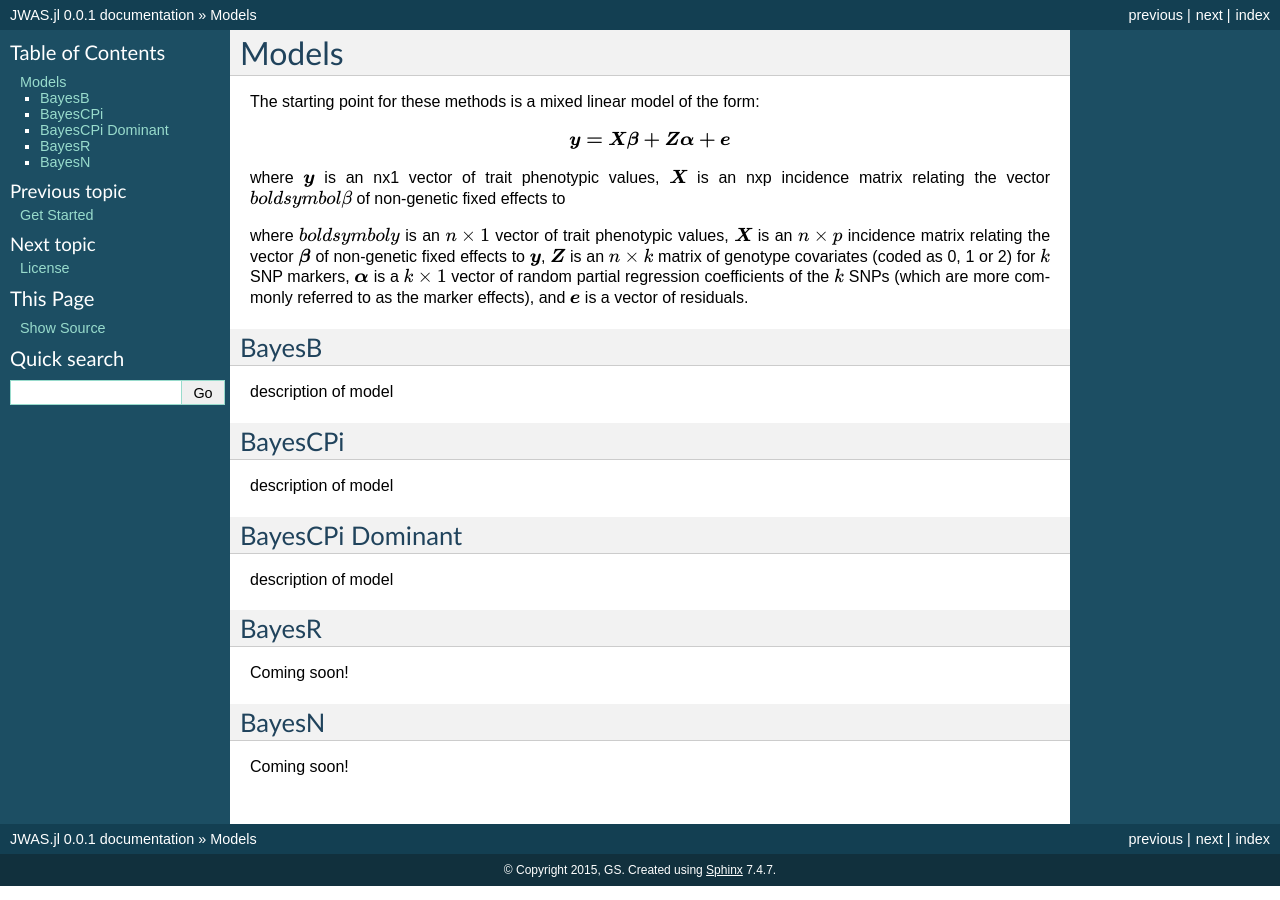
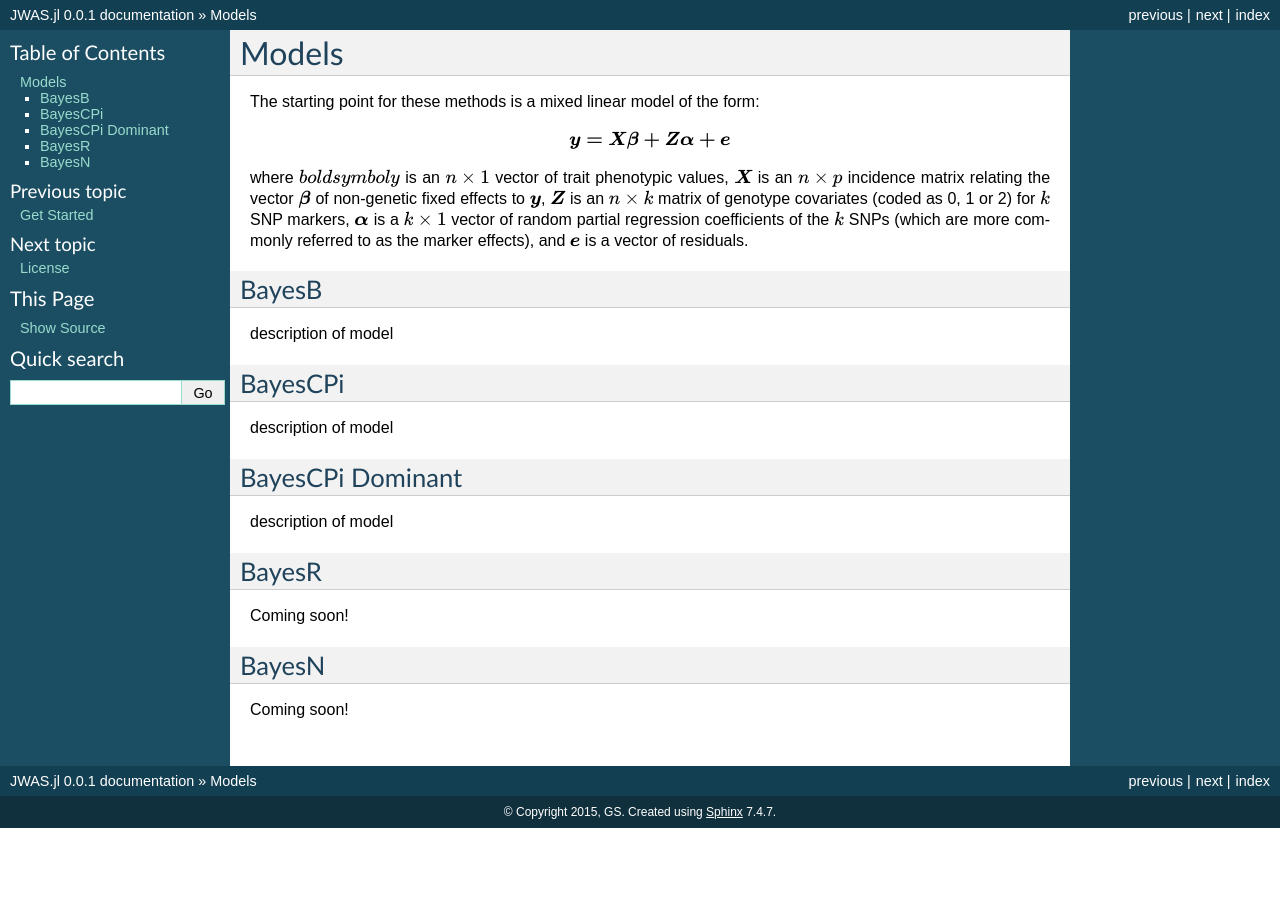
Before and after one commit to reworkhow/JWAS.jl, a Sphinx documentation site: the page built from docs/source/models.rst, in a window 1280 px wide. Built offline with Sphinx 7.4.7, drawn with Linux system fonts in a browser that asks for light colours.

Commit message:
Update models.rst

```diff
--- a/docs/source/models.rst
+++ b/docs/source/models.rst
@@ -6,9 +6,6 @@ The starting point for these methods is a mixed linear model of the form:
 .. math::
 
   \boldsymbol{y=X\beta+Z\alpha+e}
-
-where :math:`\boldsymbol{y}` is an nx1 vector of trait phenotypic values,  :math:`\boldsymbol{X}` is an nxp incidence matrix relating
-the vector  :math:`boldsymbol{\beta}` of non-genetic fixed effects to
 
 where :math:`boldsymbol{y}` is an :math:`n\times 1` vector of trait
 phenotypic values, :math:`\boldsymbol{X}` is an :math:`n\times p` incidence matrix relating
```
